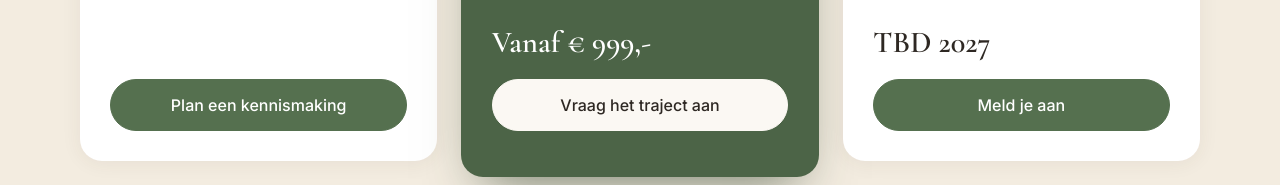
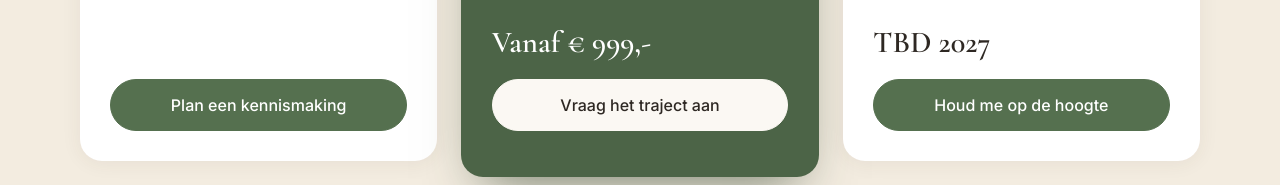
Before and after one commit to bartderuijter/circleofhealth, a plain HTML site: page index.html in a window 1280 px wide. Shown: the part 2784-2969 px from the top of the page. Drawn offline with Linux system fonts and the light colour scheme; no server answers.

Commit message:
Services: workshop button reads 'Houd me op de hoogte'
Co-Authored-By: Claude Fable 5.2 <noreply@anthropic.com>
Claude-Session: https://claude.ai/code/session_01VnBhwSKR91pvhVdT6PYMyK

```diff
--- a/index.html
+++ b/index.html
@@ -232,7 +232,7 @@
           </ul>
           <div class="card-foot">
             <p class="card-price editable" data-field="card3Price" data-placeholder="Prijs">TBD 2027</p>
-            <a href="#contact" class="btn btn-full" data-topic-from="card3Title"><span class="editable" data-field="card3Cta" data-placeholder="Knoptekst">Meld je aan</span></a>
+            <a href="#contact" class="btn btn-full" data-topic-from="card3Title"><span class="editable" data-field="card3Cta" data-placeholder="Knoptekst">Houd me op de hoogte</span></a>
           </div>
         </article>
       </div>
```
